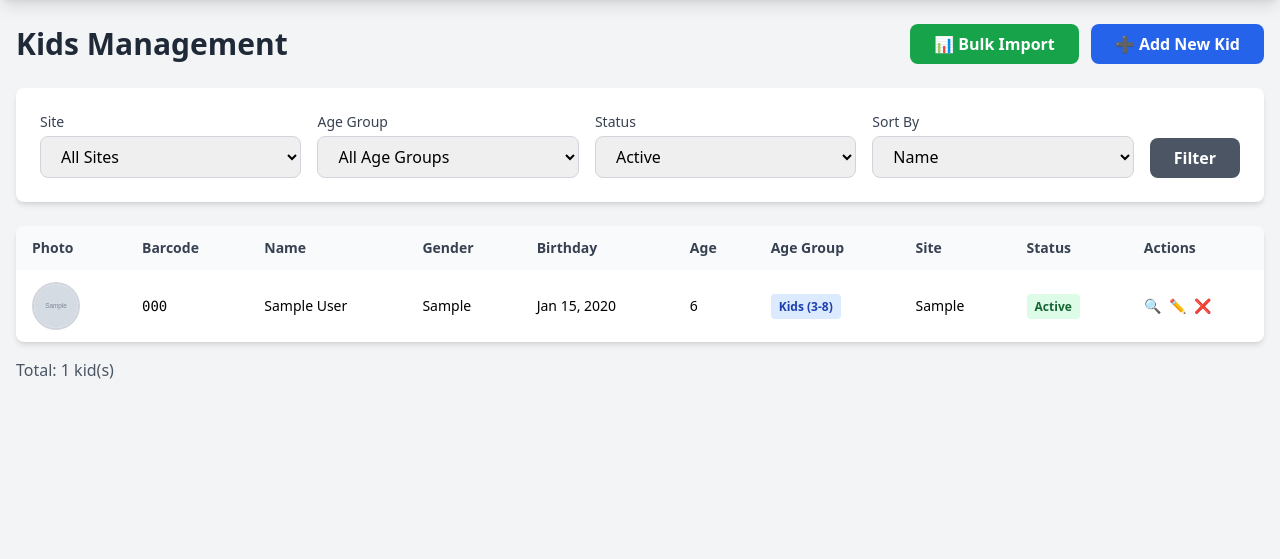
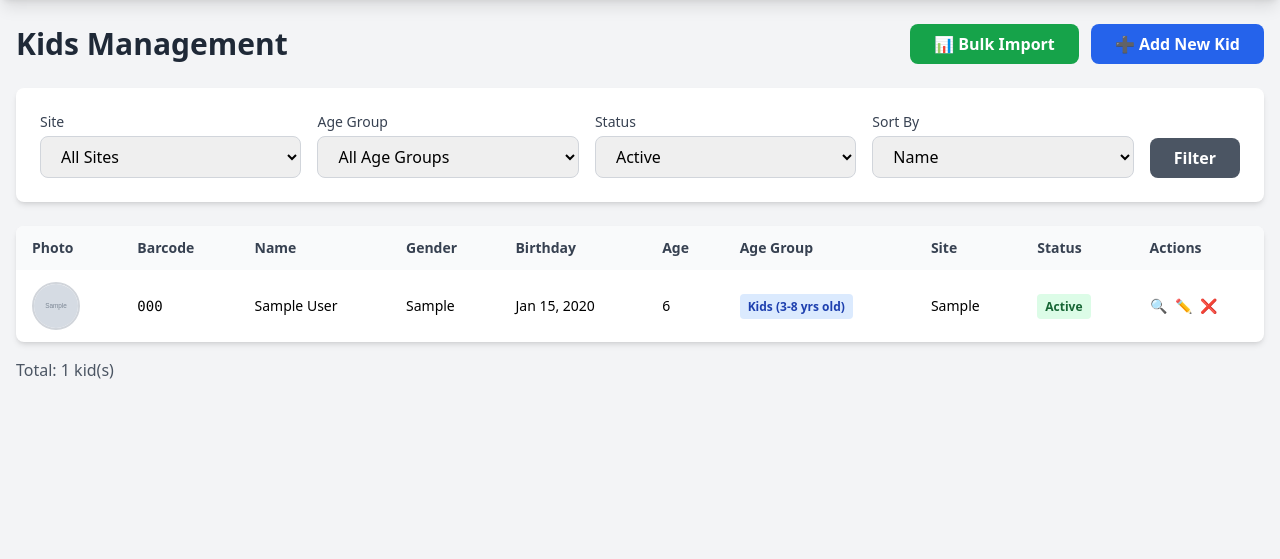
Before and after one commit to snyb1010/JTKIDZ, a Flask app: page /kids/ in a window 1280 px wide. Shown: the part 72-631 px from the top of the page. Run offline with Flask 3, Linux system fonts and the light colour scheme; a user stored in the database is signed in; tables that the repository leaves empty hold one stand-in row (values such as "Sample post"); grey boxes marked "Sample" are stand-in pictures; some libraries are stand-ins or nearby versions.

Commit message:
Update age groups (3-8, 9-11, 12-14, 15+) and add gender-colored barcode prints with logo

```diff
--- a/models.py
+++ b/models.py
@@ -87,13 +87,13 @@ class Kid(db.Model):
         """Return age group category"""
         current_age = self.age
         if 3 <= current_age <= 8:
-            return 'Kids (3-8)'
+            return 'Kids (3-8 yrs old)'
         elif 9 <= current_age <= 11:
-            return 'Risers (9-11)'
-        elif 12 <= current_age <= 13:
-            return 'Teens (12-13)'
-        elif current_age >= 14:
-            return 'Youth (14+)'
+            return 'Risers (9-11 yrs old)'
+        elif 12 <= current_age <= 14:
+            return 'Teens (12-14 yrs old)'
+        elif current_age >= 15:
+            return 'Youth (15+ years old)'
         else:
             return 'Other'
 
--- a/templates/kids_list.html
+++ b/templates/kids_list.html
@@ -32,10 +32,10 @@
             <label class="block text-sm font-medium text-gray-700 mb-1">Age Group</label>
             <select name="age_group" class="w-full px-4 py-2 border border-gray-300 rounded-lg focus:outline-none focus:ring-2 focus:ring-blue-500">
                 <option value="">All Age Groups</option>
-                <option value="kids" {% if current_age_group == 'kids' %}selected{% endif %}>Kids (3-8)</option>
-                <option value="risers" {% if current_age_group == 'risers' %}selected{% endif %}>Risers (9-11)</option>
-                <option value="teens" {% if current_age_group == 'teens' %}selected{% endif %}>Teens (12-13)</option>
-                <option value="youth" {% if current_age_group == 'youth' %}selected{% endif %}>Youth (14+)</option>
+                <option value="kids" {% if current_age_group == 'kids' %}selected{% endif %}>Kids (3-8 yrs old)</option>
+                <option value="risers" {% if current_age_group == 'risers' %}selected{% endif %}>Risers (9-11 yrs old)</option>
+                <option value="teens" {% if current_age_group == 'teens' %}selected{% endif %}>Teens (12-14 yrs old)</option>
+                <option value="youth" {% if current_age_group == 'youth' %}selected{% endif %}>Youth (15+ years old)</option>
                 <option value="other" {% if current_age_group == 'other' %}selected{% endif %}>Other</option>
             </select>
         </div>
@@ -113,7 +113,7 @@
                         </td>
                         <td class="px-4 py-3 text-sm">{{ kid.age }}</td>
                         <td class="px-4 py-3 text-sm">
-                            <span class="{% if kid.age_group == 'Kids (3-8)' %}bg-blue-100 text-blue-800{% elif kid.age_group == 'Risers (9-11)' %}bg-green-100 text-green-800{% elif kid.age_group == 'Teens (12-13)' %}bg-purple-100 text-purple-800{% elif kid.age_group == 'Youth (14+)' %}bg-orange-100 text-orange-800{% else %}bg-gray-100 text-gray-800{% endif %} text-xs font-semibold px-2 py-1 rounded">
+                            <span class="{% if kid.age_group == 'Kids (3-8 yrs old)' %}bg-blue-100 text-blue-800{% elif kid.age_group == 'Risers (9-11 yrs old)' %}bg-green-100 text-green-800{% elif kid.age_group == 'Teens (12-14 yrs old)' %}bg-purple-100 text-purple-800{% elif kid.age_group == 'Youth (15+ years old)' %}bg-orange-100 text-orange-800{% else %}bg-gray-100 text-gray-800{% endif %} text-xs font-semibold px-2 py-1 rounded">
                                 {{ kid.age_group }}
                             </span>
                         </td>
```
Also changed, not shown: templates/barcode_print.html (+8 -2 lines).
